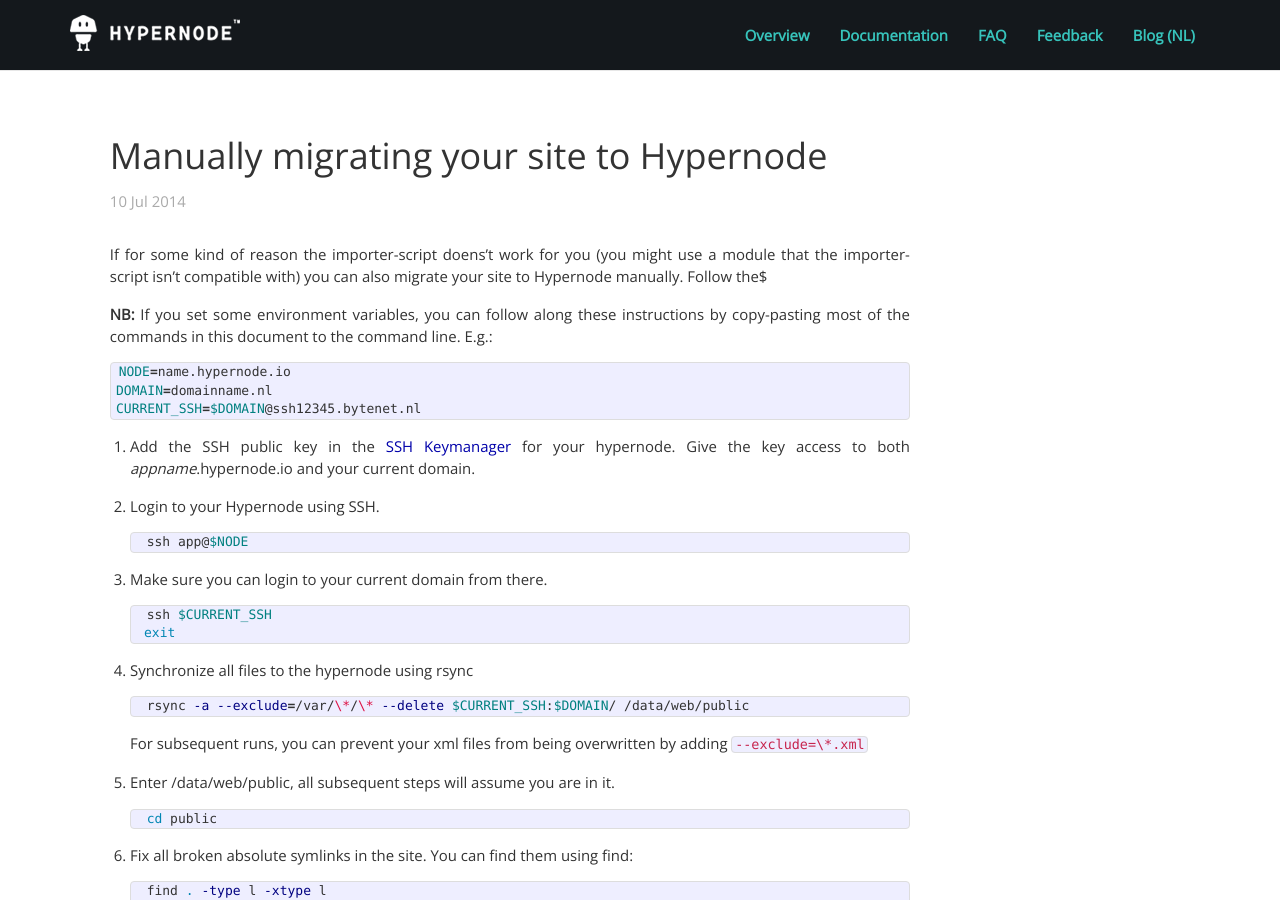
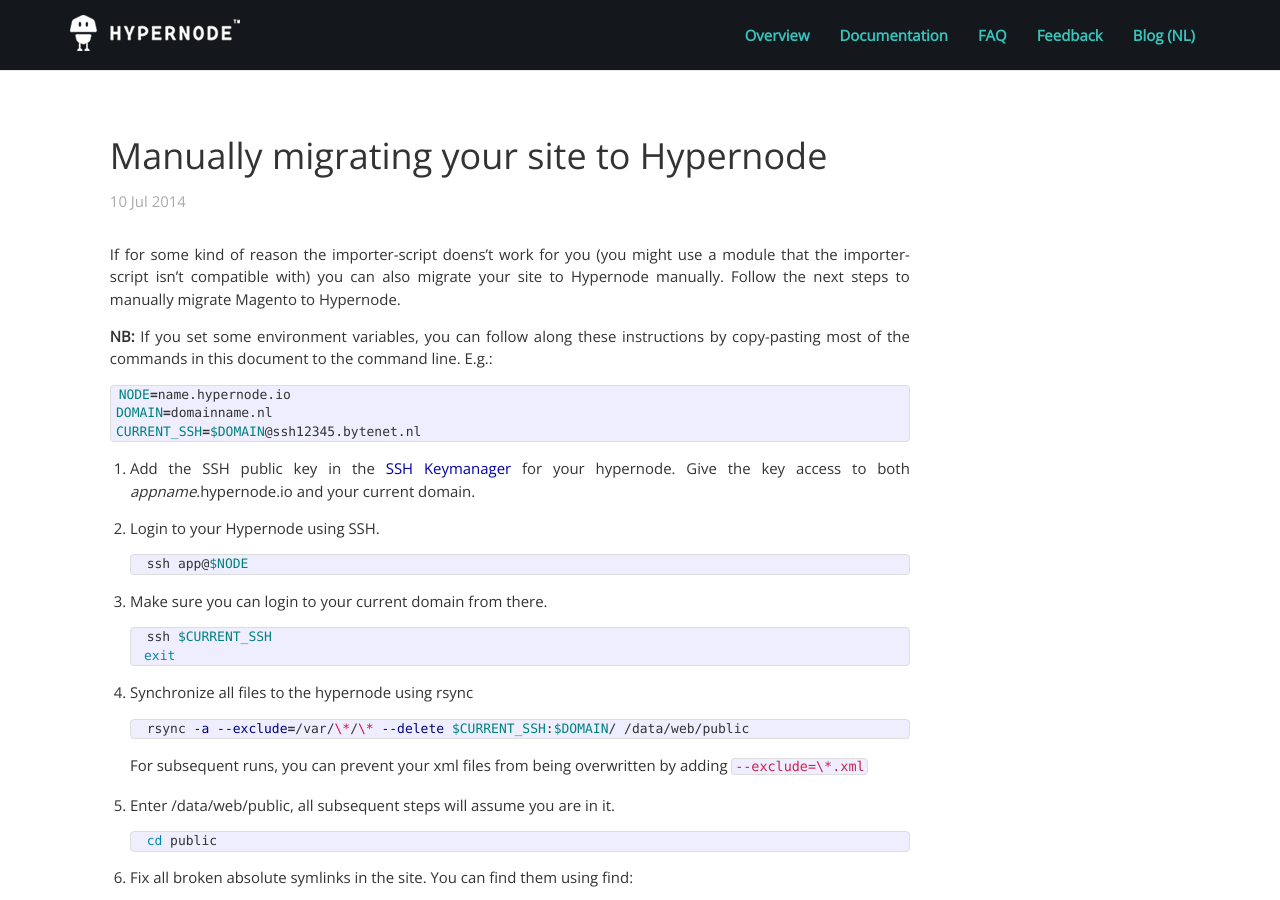
Before and after one commit to damnlie/hypernode.github.io, a Jekyll site: the page built from _posts/2014-07-10-manual-migration.md, in a window 1280 px wide and 900 px high. Built offline with Jekyll 4.4.1, drawn with Linux system fonts in a browser that asks for light colours; nearby versions of some CDN libraries; Markdown is read by kramdown in place of the engine named in the settings; a script that is not in the unit is left out; comment, search, counter and statistics services are not loaded.

Commit message:
Foutje op de manual migration FAQ

```diff
--- a/_posts/2014-07-10-manual-migration.md
+++ b/_posts/2014-07-10-manual-migration.md
@@ -7,7 +7,8 @@
 ---
 
 
-If for some kind of reason the importer-script doens’t work for you (you might use a module that the importer-script isn’t compatible with) you can also migrate your site to Hypernode manually. Follow the$
+If for some kind of reason the importer-script doens’t work for you (you might use a module that the importer-script isn’t compatible with) you can also migrate your site to Hypernode manually. Follow the
+next steps to manually migrate Magento to Hypernode.
 
 
 **NB:** If you set some environment variables, you can follow along these instructions by copy-pasting most of the commands in this document to the command line. E.g.:
```
